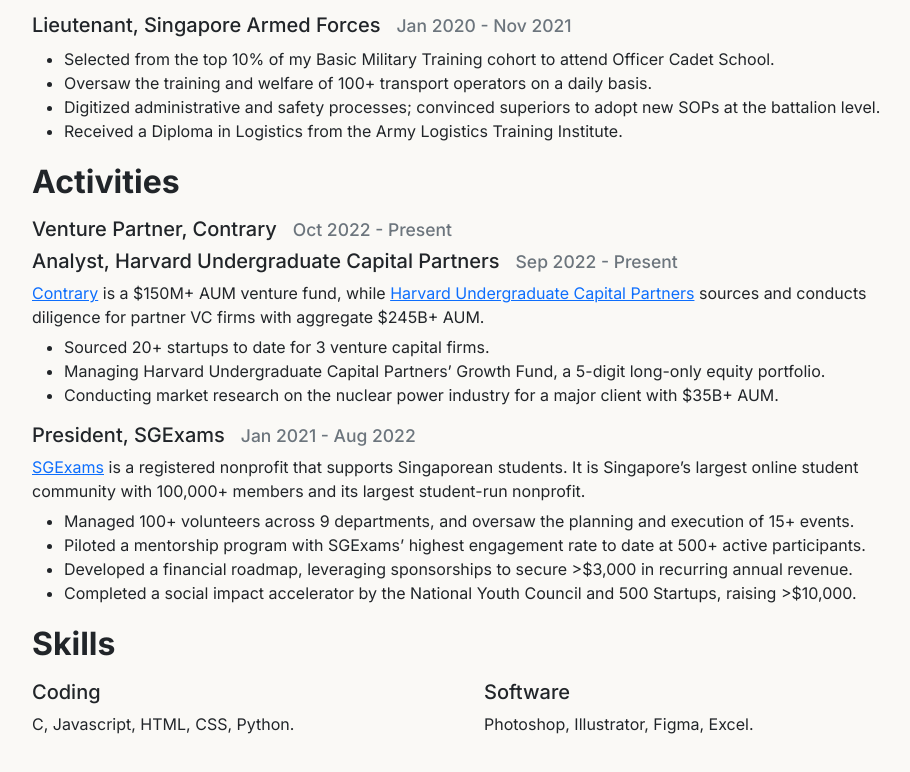
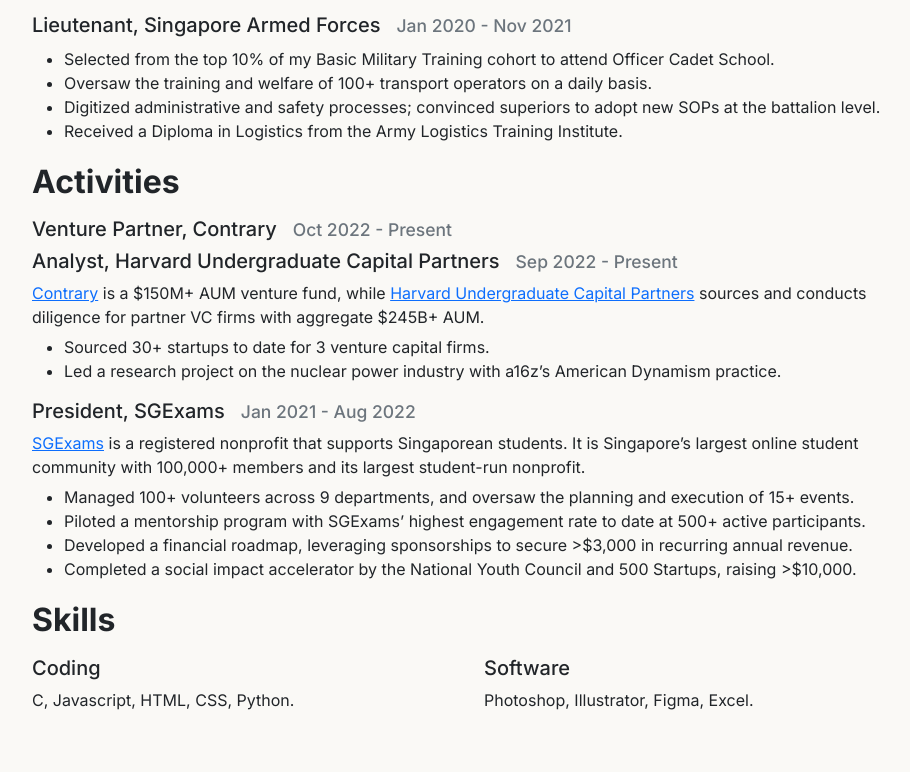
Before and after one commit to ethanctan/ethanctan.github.io, a website built with Vite: page resume.html in a window 1280 px wide. Shown: the part 1095-1867 px from the top of the page, without its empty margins (168-1078 px from the left). After the commit the page ends 1843 px from the top, so only its background shows below. Built offline with nearby package versions, Linux system fonts and the light colour scheme; a web font is replaced by a local one.

Commit message:
Update resume.html

```diff
--- a/resume.html
+++ b/resume.html
@@ -102,9 +102,8 @@
 
 				<p><a href="https://contrary.com">Contrary</a> is a $150M+ AUM venture fund, while <a href="https://www.harvardcap.org">Harvard Undergraduate Capital Partners</a> sources and conducts diligence for partner VC firms with aggregate $245B+ AUM.</p>
 				<ul>
-				<li>Sourced 20+ startups to date for 3 venture capital firms.</li>
-				<li>Managing Harvard Undergraduate Capital Partners’ Growth Fund, a 5-digit long-only equity portfolio.</li>
-				<li>Conducting market research on the nuclear power industry for a major client with $35B+ AUM.</li>
+				<li>Sourced 30+ startups to date for 3 venture capital firms.</li>
+				<li>Led a research project on the nuclear power industry with a16z’s American Dynamism practice.</li>
 				</ul>
 
 				<h5>President, SGExams &nbsp; <small class="text-muted">Jan 2021 - Aug 2022</small></h5>
```
